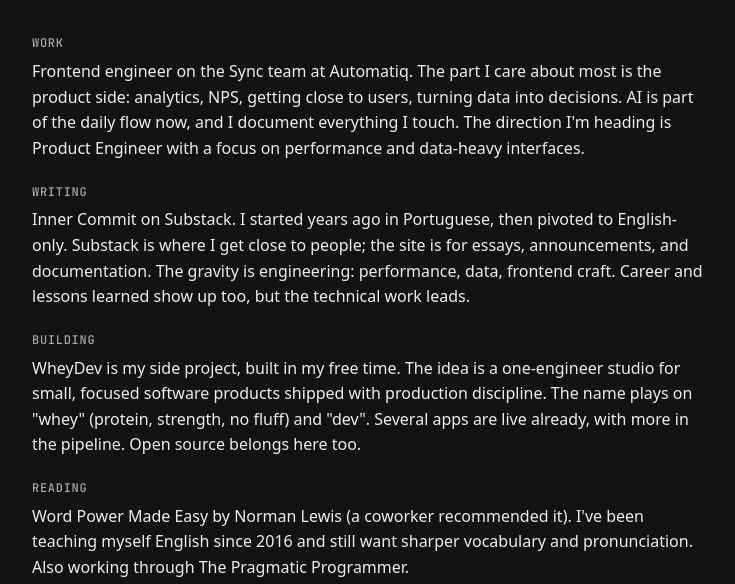
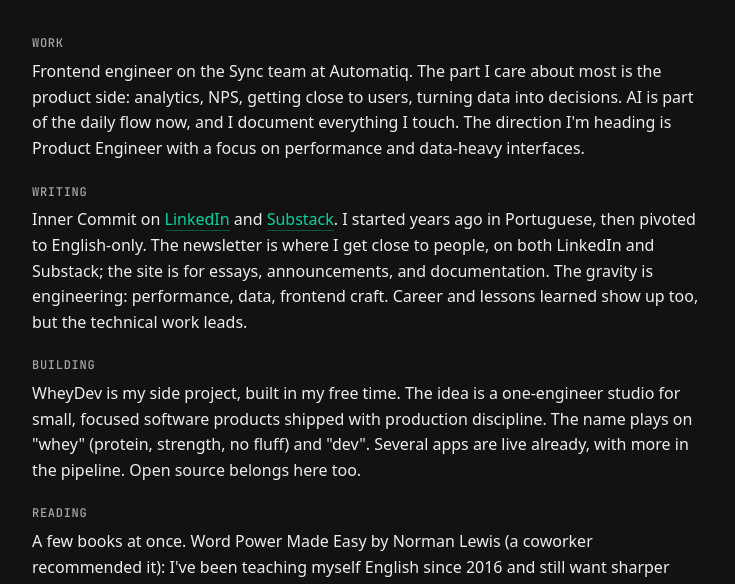
Before and after one commit to ederchristian/ederchristian, an Astro site: page /now in a window 1280 px wide. Shown: the part 209-793 px from the top of the page, without its empty margins (272-1007 px from the left). Built offline with nearby package versions, Linux system fonts and the light colour scheme; Astro itself is replaced by a stand-in of ours; no server answers.

Commit message:
Update Now page writing and reading sections

```diff
--- a/src/pages/now.astro
+++ b/src/pages/now.astro
@@ -10,7 +10,7 @@
   },
   {
     title: "Writing",
-    body: "Inner Commit on Substack. I started years ago in Portuguese, then pivoted to English-only. Substack is where I get close to people; the site is for essays, announcements, and documentation. The gravity is engineering: performance, data, frontend craft. Career and lessons learned show up too, but the technical work leads.",
+    body: 'Inner Commit on <a href="https://www.linkedin.com/newsletters/inner-commit-7512144218950275072/" target="_blank" rel="noopener noreferrer">LinkedIn</a> and <a href="https://innercommit.com" target="_blank" rel="noopener noreferrer">Substack</a>. I started years ago in Portuguese, then pivoted to English-only. The newsletter is where I get close to people, on both LinkedIn and Substack; the site is for essays, announcements, and documentation. The gravity is engineering: performance, data, frontend craft. Career and lessons learned show up too, but the technical work leads.',
   },
   {
     title: "Building",
@@ -18,7 +18,7 @@
   },
   {
     title: "Reading",
-    body: "Word Power Made Easy by Norman Lewis (a coworker recommended it). I've been teaching myself English since 2016 and still want sharper vocabulary and pronunciation. Also working through The Pragmatic Programmer.",
+    body: "A few books at once. Word Power Made Easy by Norman Lewis (a coworker recommended it): I've been teaching myself English since 2016 and still want sharper vocabulary and pronunciation. The Pragmatic Programmer for the engineering side, and The Mom Test for the product side.",
   },
   {
     title: "Studying",
@@ -50,7 +50,7 @@
       sections.map((s) => (
         <section class="now-section">
           <h2>{s.title}</h2>
-          <p>{s.body}</p>
+          <p set:html={s.body} />
         </section>
       ))
     }
@@ -87,6 +87,13 @@
     margin: 0;
     font-size: var(--fs-body);
   }
+  .now-section p :global(a) {
+    color: var(--accent);
+    border-bottom: 1px solid rgba(0, 213, 159, 0.35);
+  }
+  .now-section p :global(a:hover) {
+    border-bottom-color: var(--accent);
+  }
   .now-page__foot {
     margin-top: 48px;
     padding-top: 24px;
```
